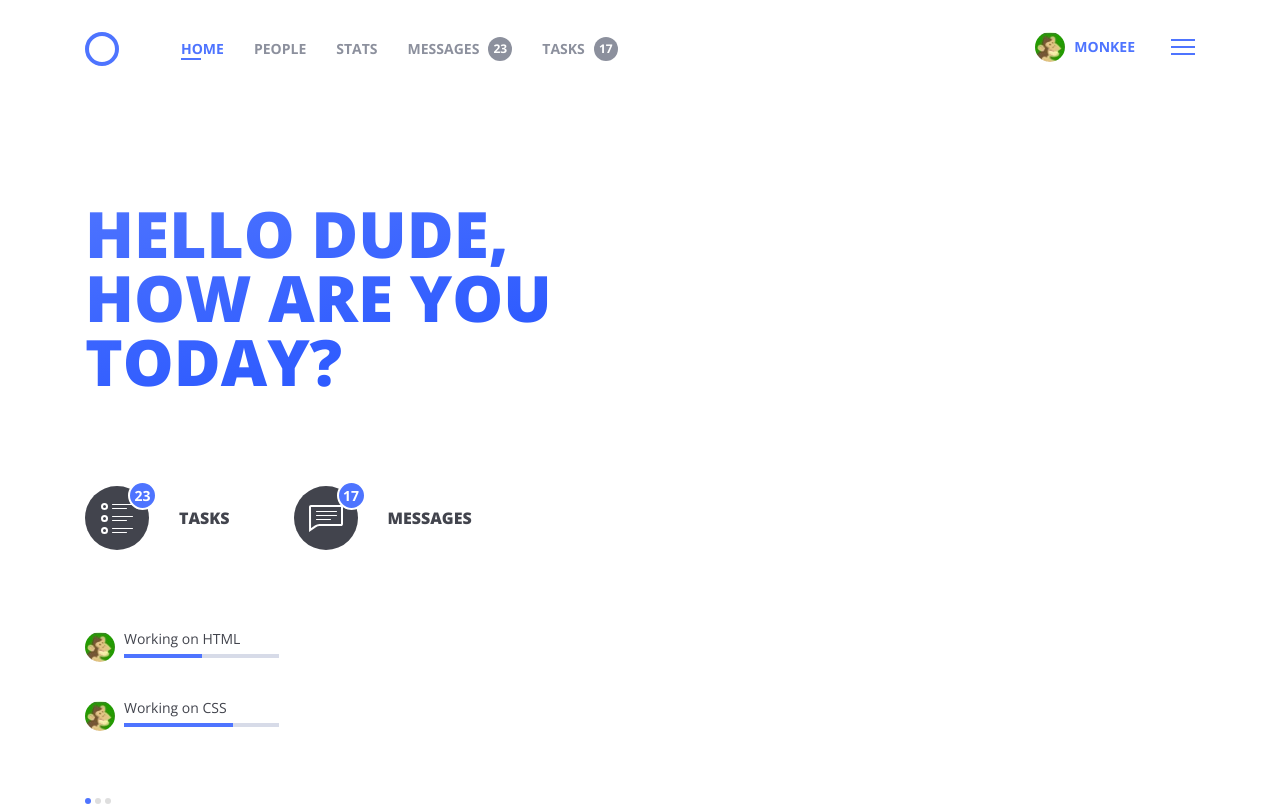
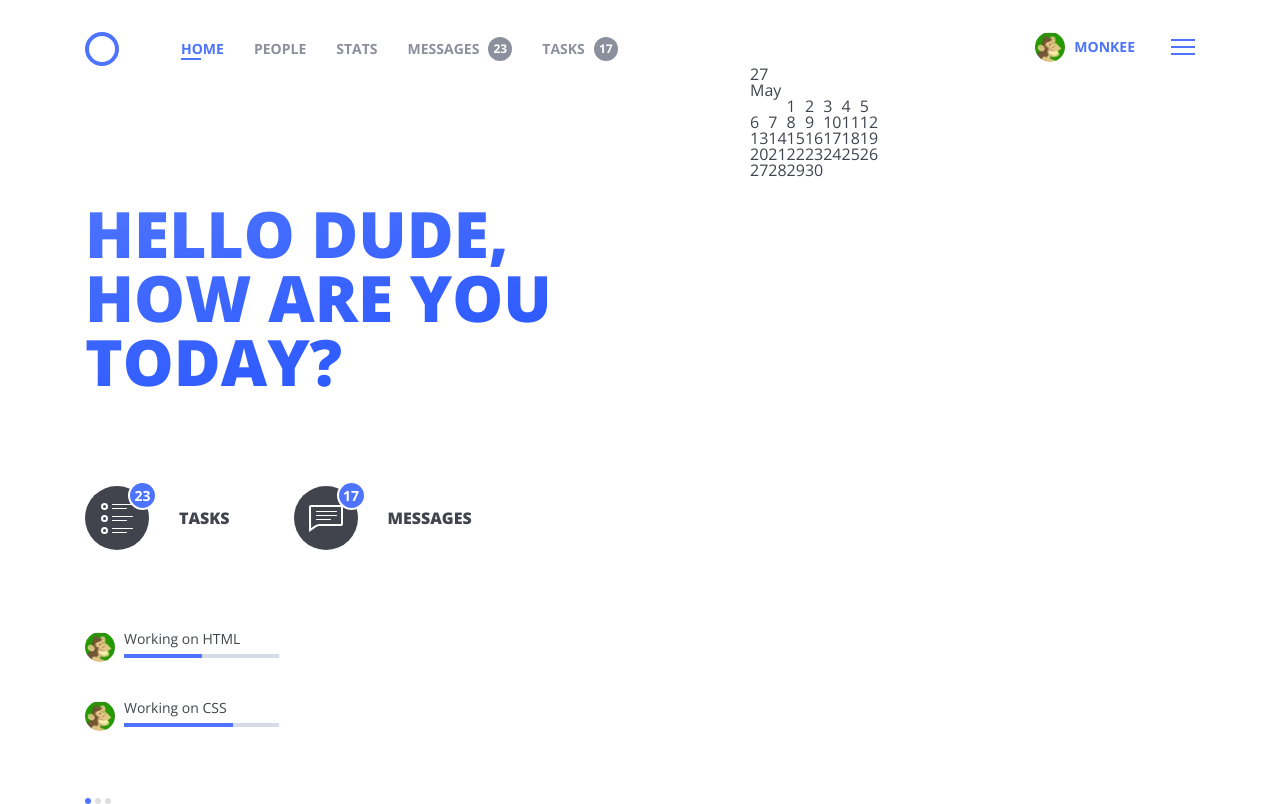
Before and after one commit to marcinszczodry/zadanie-testowe, a website: page index.html in a window 1280 px wide. Drawn offline with nearby package versions, Linux system fonts and the light colour scheme; files that its build step writes are made by us from their sources.

Commit message:
feat(calendar): create calendar section markup

```diff
--- a/index.html
+++ b/index.html
@@ -168,6 +168,61 @@
 				</div>
 
 				<div class="col-md-4 offset-md-1">
+					<section class="calendar">
+						<div class="calendar__today">
+							<p class="calendar__today-day">27</p>
+							<p class="calendar__today-month">May</p>
+						</div>
+						<table class="calendar__table">
+							<tbody>
+								<tr class="calendar__week">
+									<td class="calendar__day"></td>
+									<td class="calendar__day"></td>
+									<td class="calendar__day">1</td>
+									<td class="calendar__day">2</td>
+									<td class="calendar__day">3</td>
+									<td class="calendar__day">4</td>
+									<td class="calendar__day">5</td>
+								</tr>
+								<tr class="calendar__week">
+									<td class="calendar__day">6</td>
+									<td class="calendar__day">7</td>
+									<td class="calendar__day">8</td>
+									<td class="calendar__day">9</td>
+									<td class="calendar__day">10</td>
+									<td class="calendar__day">11</td>
+									<td class="calendar__day">12</td>
+								</tr>
+								<tr class="calendar__week">
+									<td class="calendar__day">13</td>
+									<td class="calendar__day">14</td>
+									<td class="calendar__day">15</td>
+									<td class="calendar__day">16</td>
+									<td class="calendar__day">17</td>
+									<td class="calendar__day">18</td>
+									<td class="calendar__day">19</td>
+								</tr>
+								<tr class="calendar__week">
+									<td class="calendar__day">20</td>
+									<td class="calendar__day">21</td>
+									<td class="calendar__day">22</td>
+									<td class="calendar__day">23</td>
+									<td class="calendar__day">24</td>
+									<td class="calendar__day">25</td>
+									<td class="calendar__day">26</td>
+								</tr>
+								<tr class="calendar__week">
+									<td class="calendar__day calendar__day--active">27</td>
+									<td class="calendar__day">28</td>
+									<td class="calendar__day">29</td>
+									<td class="calendar__day">30</td>
+									<td class="calendar__day"></td>
+									<td class="calendar__day"></td>
+									<td class="calendar__day"></td>
+								</tr>
+							</tbody>
+						</table>
+					</section>
 				</div>
 			</div>
 		</div>
```
